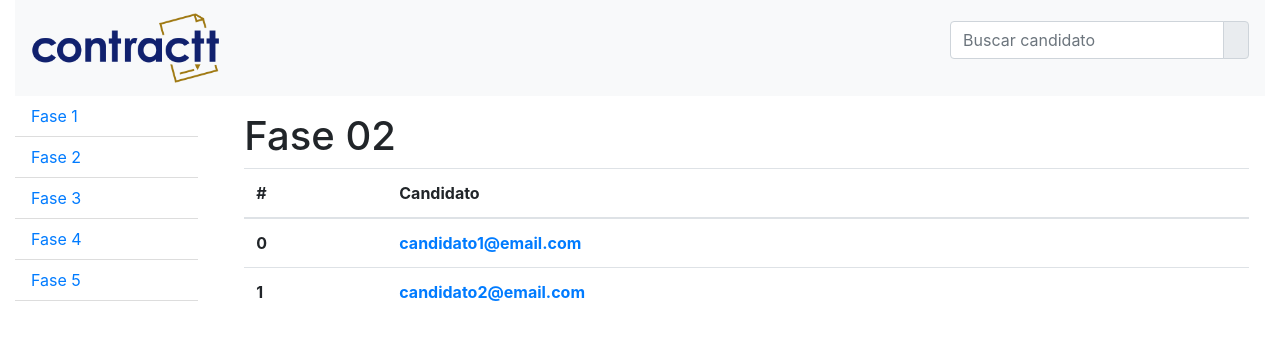
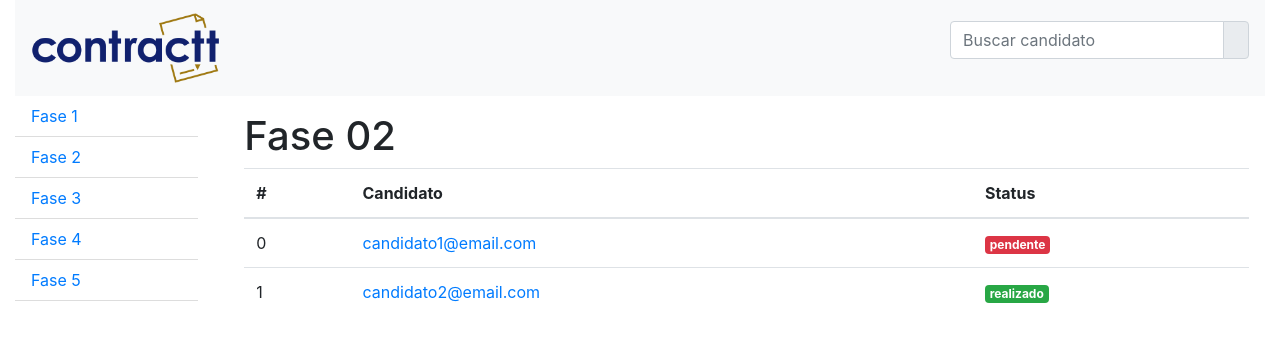
Before and after one commit to arthurzeras/contractt, a Vue app in the folder front/: page /#/candidatos/fase-02 in a window 1280 px wide. Shown: the top 342 px of the page. Built offline with nearby package versions, Linux system fonts and the light colour scheme; the HTML template or start-up script is replaced by a standard one.

Commit message:
Adicionando badges de status

```diff
--- a/front/src/views/lista-candidatos/lista-candidatos.vue
+++ b/front/src/views/lista-candidatos/lista-candidatos.vue
@@ -4,8 +4,9 @@
     <table class="table">
       <thead>
       <tr>
-        <th scope="col">#</th>
-        <th scope="col">Candidato</th>
+        <th>#</th>
+        <th>Candidato</th>
+        <th v-if="faseAtual !== 'fase-01'">Status</th>
       </tr>
       </thead>
       <tbody>
@@ -13,12 +14,21 @@
         v-for="(candidato, index) in candidatos"
         :key="candidato.email"
       >
-        <th scope="row">{{ index }}</th>
-        <th>
+        <td>{{ index }}</td>
+        <td>
           <router-link :to="{name: 'DetalhamentoCandidato', params: {email: candidato.email}, query: { fase: faseAtual }}">
             {{ candidato.email }}
           </router-link>
-        </th>
+        </td>
+        <td v-if="faseAtual !== 'fase-01'">
+          <span
+            class="badge"
+            :class="{
+              'badge-danger' : candidato.status === 'pendente',
+              'badge-success' : candidato.status === 'realizado',
+            }"
+          >{{ candidato.status }}</span>
+        </td>
       </tr>
       </tbody>
     </table>
@@ -31,16 +41,18 @@ export default {
   computed: {
     faseAtual () {
       return this.$route.params.faseId
-    }
+    },
   },
   data () {
     return {
       candidatos: [
         {
-          email: 'candidato1@email.com'
+          email: 'candidato1@email.com',
+          status: 'pendente'
         },
         {
-          email: 'candidato2@email.com'
+          email: 'candidato2@email.com',
+          status: 'realizado'
         }
       ]
     }
```
